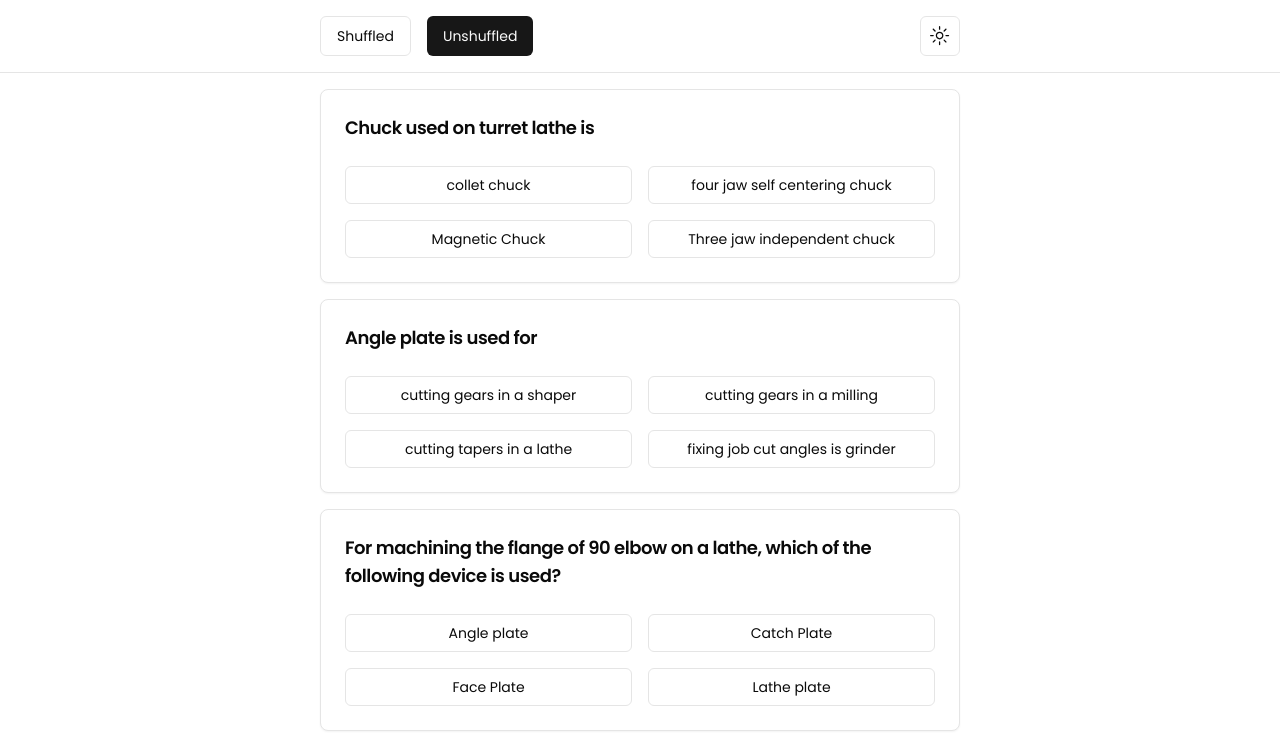
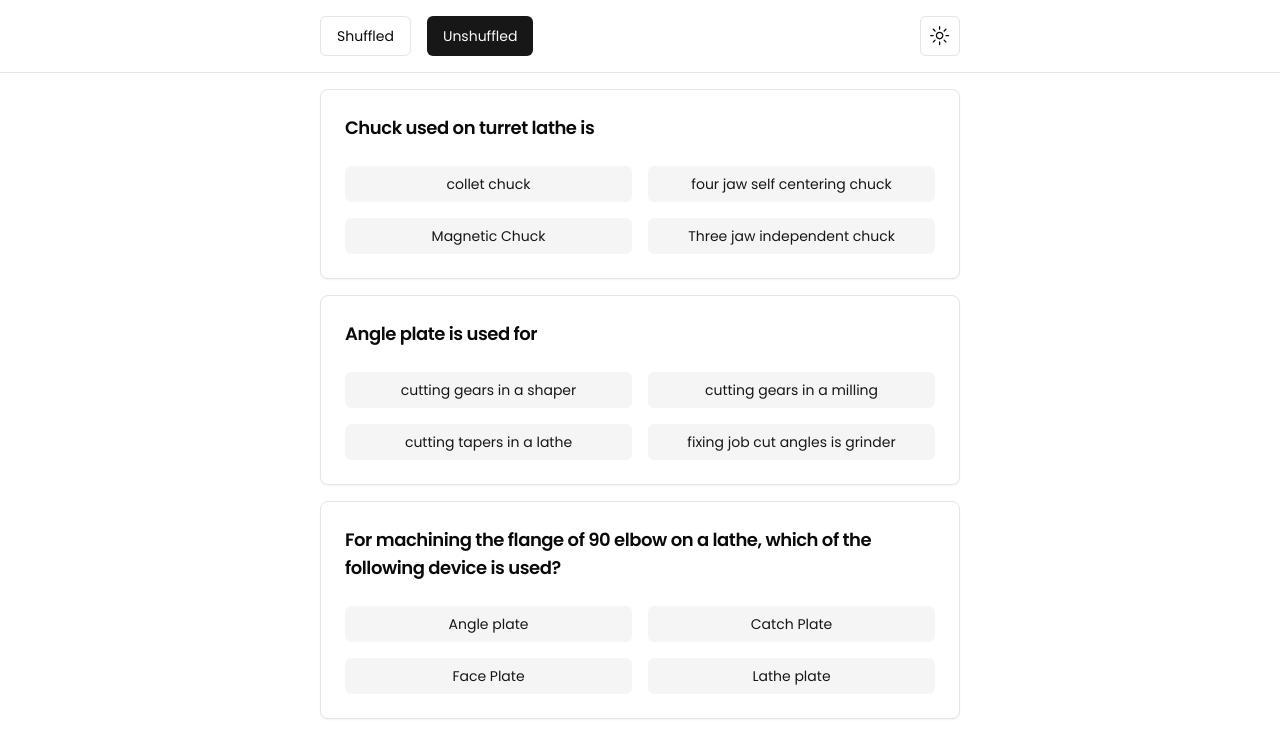
Before and after one commit to dondycles/pon-reviewer, a Next.js app: page / in a window 1280 px wide. Shown: the top 733 px of the page. Built offline with nearby package versions, Linux system fonts and the light colour scheme.

Commit message:
modified:   components/question.tsx

```diff
--- a/components/question.tsx
+++ b/components/question.tsx
@@ -28,15 +28,16 @@ function Choice({ choice, answer }: { choice: string; answer: string }) {
   const [isCorrect, setIsCorrect] = useState<boolean | null>(null);
   return (
     <Button
-      className={`${
-        choice === answer
-          ? isCorrect
-            ? "bg-green-500"
-            : null
-          : isCorrect === false && "bg-red-500"
-      }
-      h-full
-      `}
+      //   className={`${
+      //     choice === answer
+      //       ? isCorrect
+      //         ? "bg-green-500"
+      //         : null
+      //       : isCorrect === false && "bg-red-500"
+      //   }
+      //   h-full
+      //   `}
+      className="h-full"
       onClick={() => {
         if (choice === answer) {
           setIsCorrect(true);
@@ -44,7 +45,13 @@ function Choice({ choice, answer }: { choice: string; answer: string }) {
           setIsCorrect(false);
         }
       }}
-      variant={"outline"}
+      variant={
+        choice === answer
+          ? isCorrect
+            ? "default"
+            : "secondary"
+          : (isCorrect === false && "destructive") || "secondary"
+      }
     >
       <p className="w-full text-wrap">{choice}</p>
     </Button>
```
